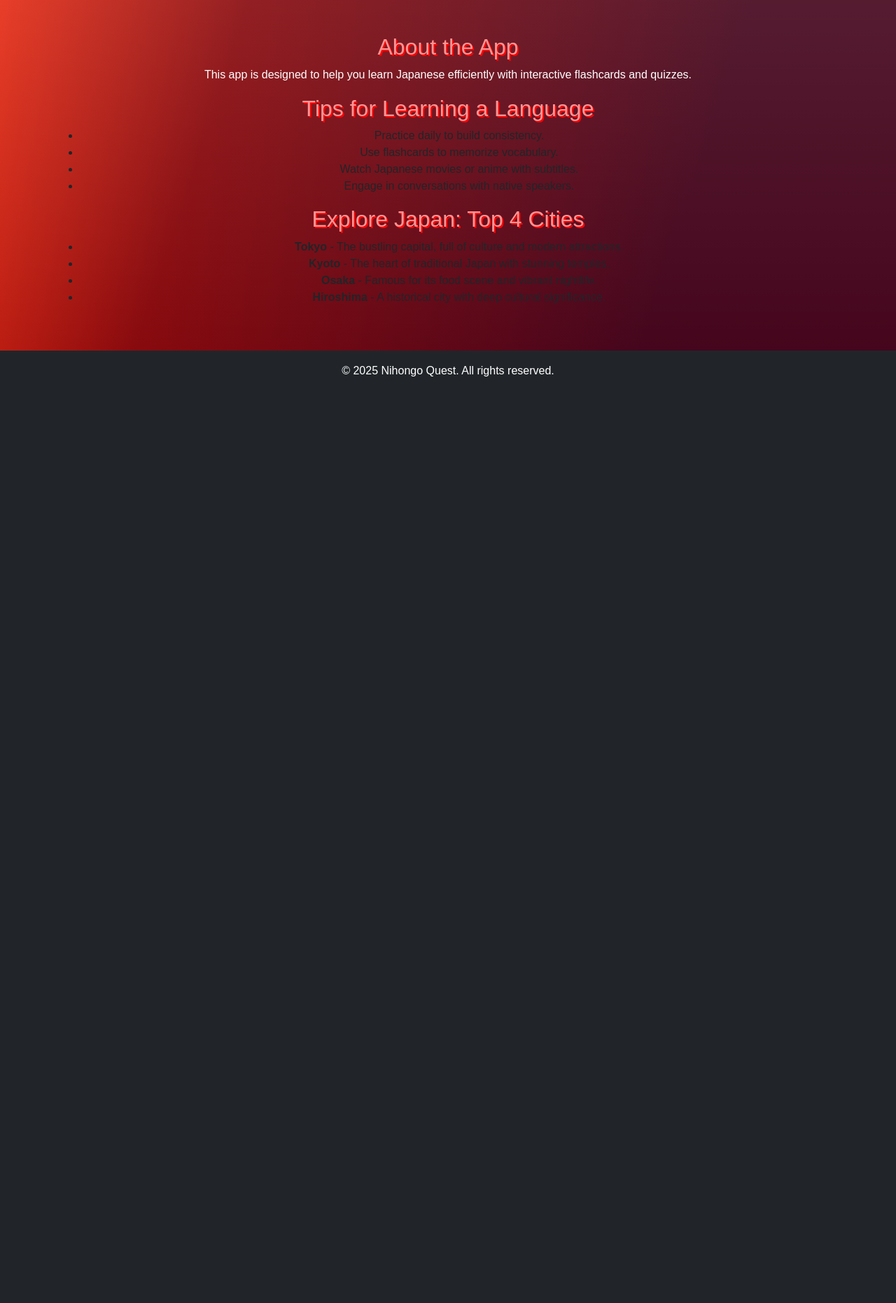
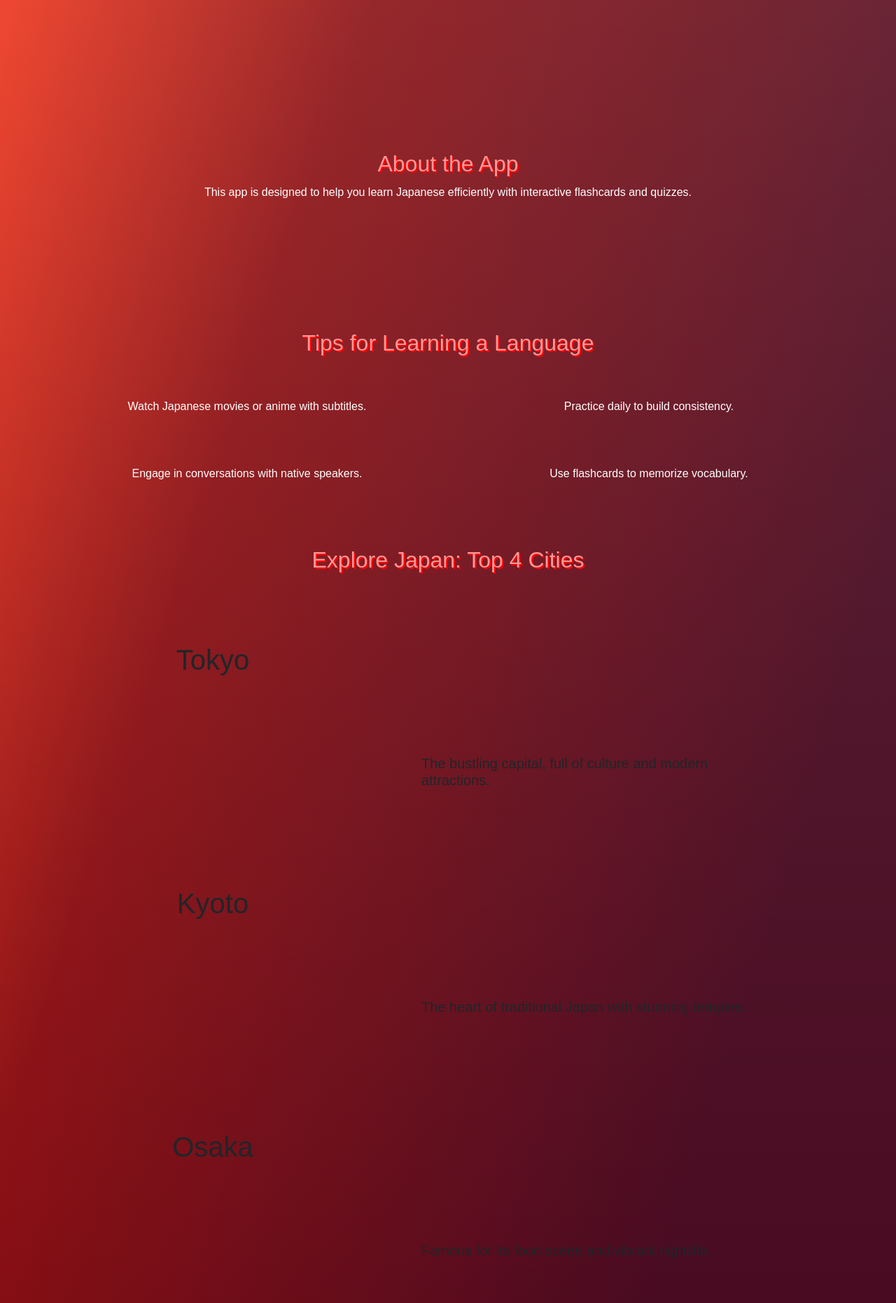
Before and after one commit to ToniEstarlich/Nihongo-Quest, a Flask app: page / in a window 1280 px wide. Shown: the part 297-2159 px from the top of the page at 70% size. Before the commit the page ends 835 px from the top, so only its background shows below. Run offline with Flask 3, Linux system fonts and the light colour scheme; some libraries are stand-ins or nearby versions.

Commit message:
add new div for expand the secctions

```diff
--- a/static/css/base.css
+++ b/static/css/base.css
@@ -5,7 +5,6 @@
 }
 
 body, html {
-
     display: flex;
     flex-direction: column;
     background-color: #ff793b;
@@ -13,7 +12,7 @@ body, html {
     font-family: Arial, sans-serif;
     margin: 0;
     padding: 0;
-    text-align: center;
+
 }
 
 header {
--- /dev/null
+++ b/static/css/index.css
@@ -0,0 +1,85 @@
+/* style home*/
+
+/* About style*/
+body {
+    text-align: center;
+}
+#about {
+    margin: 15%;
+    display: grid;
+    grid-template-columns: repeat(5, 1fr);
+    grid-template-rows: repeat(5, 1fr);
+    gap: 8px;
+}
+
+.about {
+    grid-column: span 5 / span 5;
+    grid-row: span 5/ span 5;
+}
+
+.about-text {
+    grid-column-start: span 3 / span 3;
+    grid-row: span 2 / span 2;
+    grid-column-end: 3;
+    grid-row-end: 3;
+}
+
+/* Guide Coach Learning*/
+.tittle-tips, .tittle-travel {
+    margin: 5%;
+}
+.coatch-tips {
+    display: grid;
+    grid-template-columns: repeat(6, 1fr);
+    grid-template-rows: repeat(6, 1fr);
+    gap: 32px;
+}
+.right1 {
+    margin: 3px;
+    grid-column: span 3 / span 3;
+    grid-row: span 3 / span 3;
+    grid-column-start: 4;
+    grid-row-start: 1;
+}
+.right2 {
+    margin: 3px;
+    grid-column: span 3 / span 3;
+    grid-row: span 3 / span 3;
+    grid-column-start: 4;
+    grid-row-start: 4;
+}
+.left1 {
+    margin: 3px;
+    grid-column: span 3 / span 3;
+    grid-row: span 3 / span 3;
+    grid-column-start: 1;
+    grid-row-start: 1;
+}
+.left2 {
+    margin: 3px;
+    grid-column: span 3 / span 3;
+    grid-row: span 3 / span 3;
+    grid-column-start: 1;
+    grid-row-start: 4;
+}
+
+/* Travel Section */
+
+.travel {
+    display: grid;
+    grid-template-columns: repeat(11, 1fr);
+    grid-template-rows: repeat(8, 1fr);
+    gap: 8px;
+    margin: 100px;
+}
+.travel-box1 {
+    grid-column: span 3 / span 3;
+    grid-row: span 2 / span 2;
+}
+.travel-box2 {
+    text-align: left;
+    grid-column: span 6 /span 6;
+    grid-row: span 3 / span 3;
+    grid-column-start: 6;
+    grid-row-start: 6;
+}
--- a/static/css/style.css
+++ b/static/css/style.css
@@ -1,5 +1,4 @@
-/* General Styles */
-
+/* General Styles flashCard */
 
 /* Flashcards Container */
 .flashcards-container {
--- a/templates/base.html
+++ b/templates/base.html
@@ -12,6 +12,7 @@
     <link rel="stylesheet" href="{{ url_for('static', filename='css/base.css') }}">
     <link rel="stylesheet" href="{{ url_for('static', filename='css/style.css') }}">
     <link rel="stylesheet" href="{{ url_for('static', filename='css/alphabet.css') }}">
+    <link rel="stylesheet" href="{{ url_for('static', filename='css/index.css') }}">
 </head>
 <body class="bg-gradient">
 
--- a/templates/index.html
+++ b/templates/index.html
@@ -4,7 +4,7 @@
     <meta charset="UTF-8">
     <meta name="viewport" content="width=device-width, initial-scale=1.0">
     <title>Nihongo Quest</title>
-    <link rel="stylesheet" href="{{ url_for('static', filename='css/style.css') }}">
+    <link rel="stylesheet" href="{{ url_for('static', filename='css/index.css') }}">
 </head>
 <body>
     {% extends "base.html" %}
@@ -13,28 +13,68 @@
 
     {% block content %}
     <section id="about">
-        <h2>About the App</h2>
-        <p>This app is designed to help you learn Japanese efficiently with interactive flashcards and quizzes.</p>
+        <div class="about">
+            <div class="about-text">
+                <h2>About the App</h2>
+                <p>This app is designed to help you learn Japanese efficiently with interactive flashcards and quizzes.</p>
+            </div>
+        </div>
     </section>
 
     <section id="tips">
-        <h2>Tips for Learning a Language</h2>
-        <ul>
-            <li>Practice daily to build consistency.</li>
-            <li>Use flashcards to memorize vocabulary.</li>
-            <li>Watch Japanese movies or anime with subtitles.</li>
-            <li>Engage in conversations with native speakers.</li>
-        </ul>
+        <h2 class="tittle-tips">Tips for Learning a Language</h2>
+        <div class="coatch-tips">
+            <div class="right1">
+                <p>Practice daily to build consistency.</p>
+            </div>
+            <div class="right2">
+                <p>Use flashcards to memorize vocabulary.</p>
+            </div>
+            <div class="left1">
+                <p> Watch Japanese movies or anime with subtitles.</p>
+            </div>
+            <div class="left2" >
+                <p>Engage in conversations with native speakers.</p>
+            </div>
+        </div>
     </section>
 
     <section id="travel">
-        <h2>Explore Japan: Top 4 Cities</h2>
-        <ul>
-            <li><strong>Tokyo</strong> - The bustling capital, full of culture and modern attractions.</li>
-            <li><strong>Kyoto</strong> - The heart of traditional Japan with stunning temples.</li>
-            <li><strong>Osaka</strong> - Famous for its food scene and vibrant nightlife.</li>
-            <li><strong>Hiroshima</strong> - A historical city with deep cultural significance.</li>
-        </ul>
+        <h2 class="tittle-travel">Explore Japan: Top 4 Cities</h2>
+        <div>
+            <div class="travel">
+                <div class="travel-box1">
+                    <h1>Tokyo</h1>
+                </div>
+                <div class="travel-box2">
+                    <h5>The bustling capital, full of culture and modern attractions.</h5>
+                </div>
+            </div>
+            <div class="travel">
+                <div class="travel-box1">
+                    <h1>Kyoto</h1>
+                </div>
+                <div class="travel-box2">
+                    <h5>The heart of traditional Japan with stunning temples.</h5>
+                </div>
+            </div>
+            <div class="travel">
+                <div class="travel-box1">
+                    <h1>Osaka</h1>
+                </div>
+                <div class="travel-box2">
+                    <h5> Famous for its food scene and vibrant nightlife.</h5>
+                </div>
+            </div>
+            <div class="travel">
+                <div class="travel-box1">
+                    <h1>Hiroshima</h1>
+                </div>
+                <div class="travel-box2">
+                    <h5>A historical city with deep cultural significance.</h5>
+                </div>
+            </div>
+        </div>
     </section>
     {% endblock %}
 </body>
```
Also changed, not shown: templates/error.html (deleted, +0 -14 lines).
